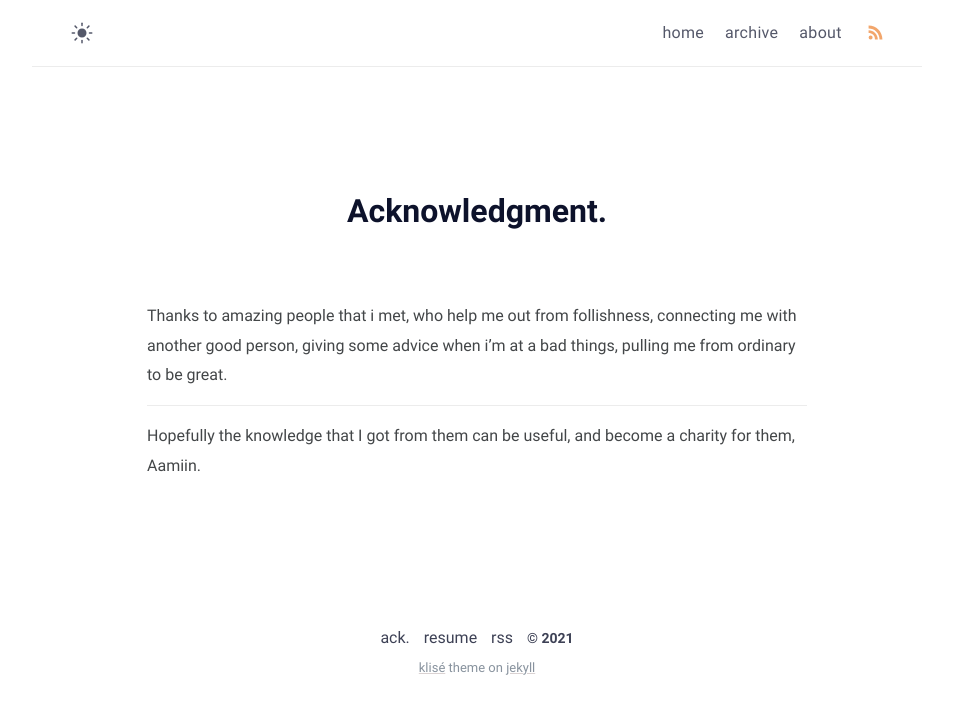
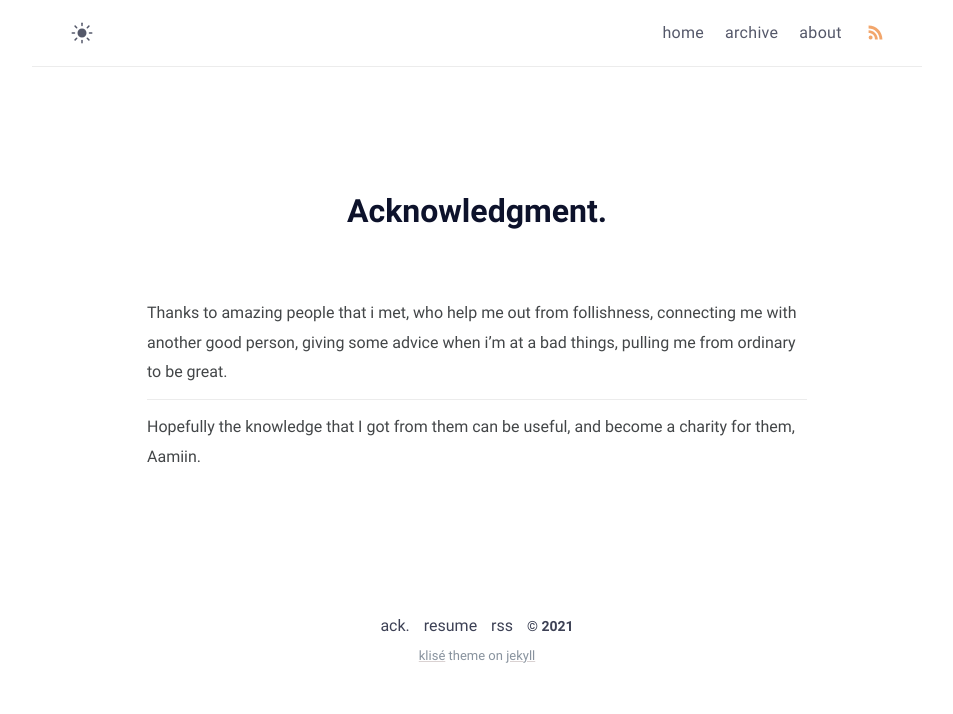
Before and after one commit to EunsungAhn/EunsungAhn.github.io, a Jekyll site: the page built from thanks.md, in a window 1280 px wide. Shown: the top 714 px of the page, without its empty margins (163-1116 px from the left). Built offline with Jekyll 4.4.1, drawn with Linux system fonts in a browser that asks for light colours.

Commit message:
Modified padding of p tag

```diff
--- a/_sass/klise/_post.scss
+++ b/_sass/klise/_post.scss
@@ -110,8 +110,8 @@
 
   > p {
     margin: 0;
-    padding-top: $spacing-full - 15;
-    padding-bottom: $spacing-full - 15;
+    padding-top: $spacing-full - 18;
+    padding-bottom: $spacing-full - 18;
   }
 
   ul.task-list {
```
